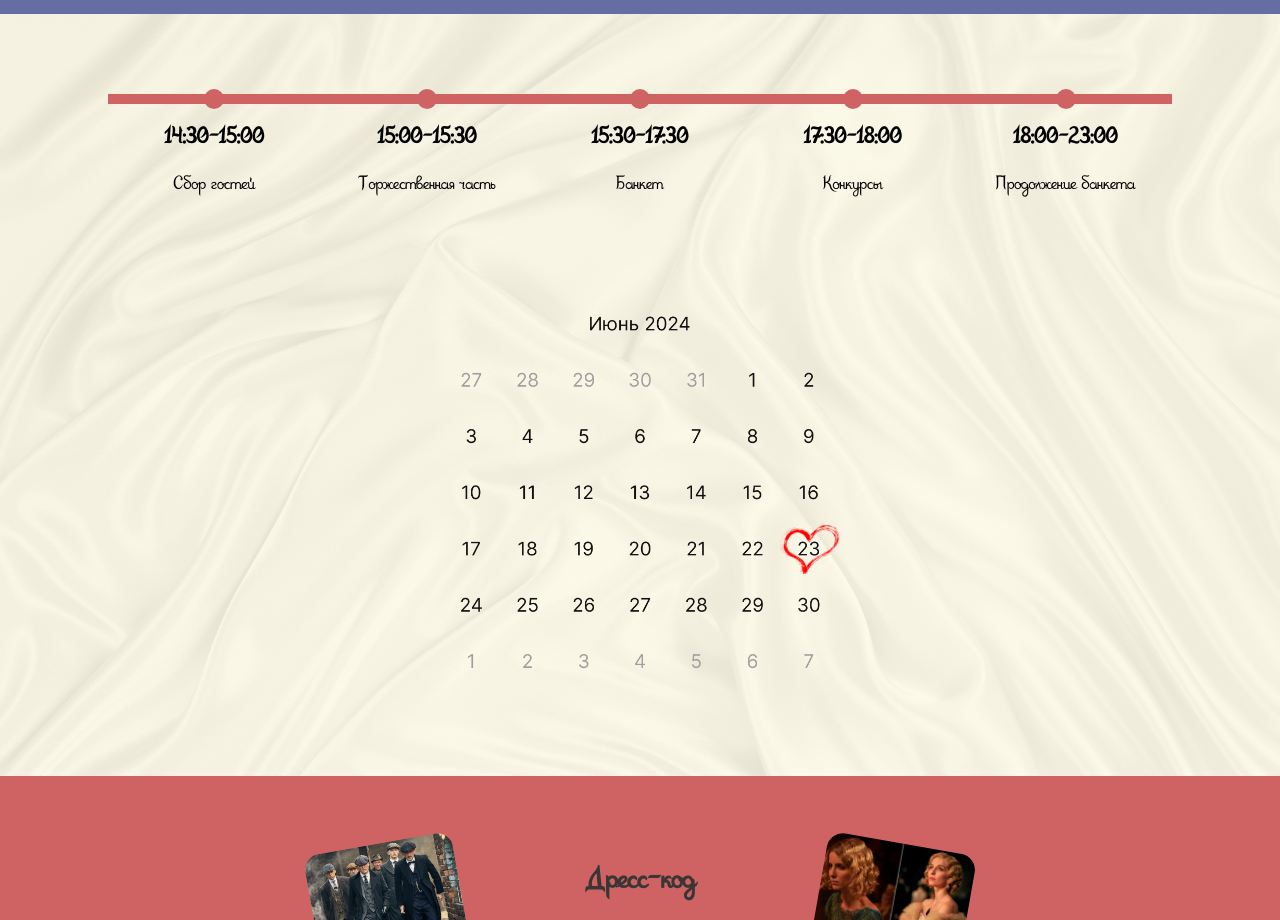
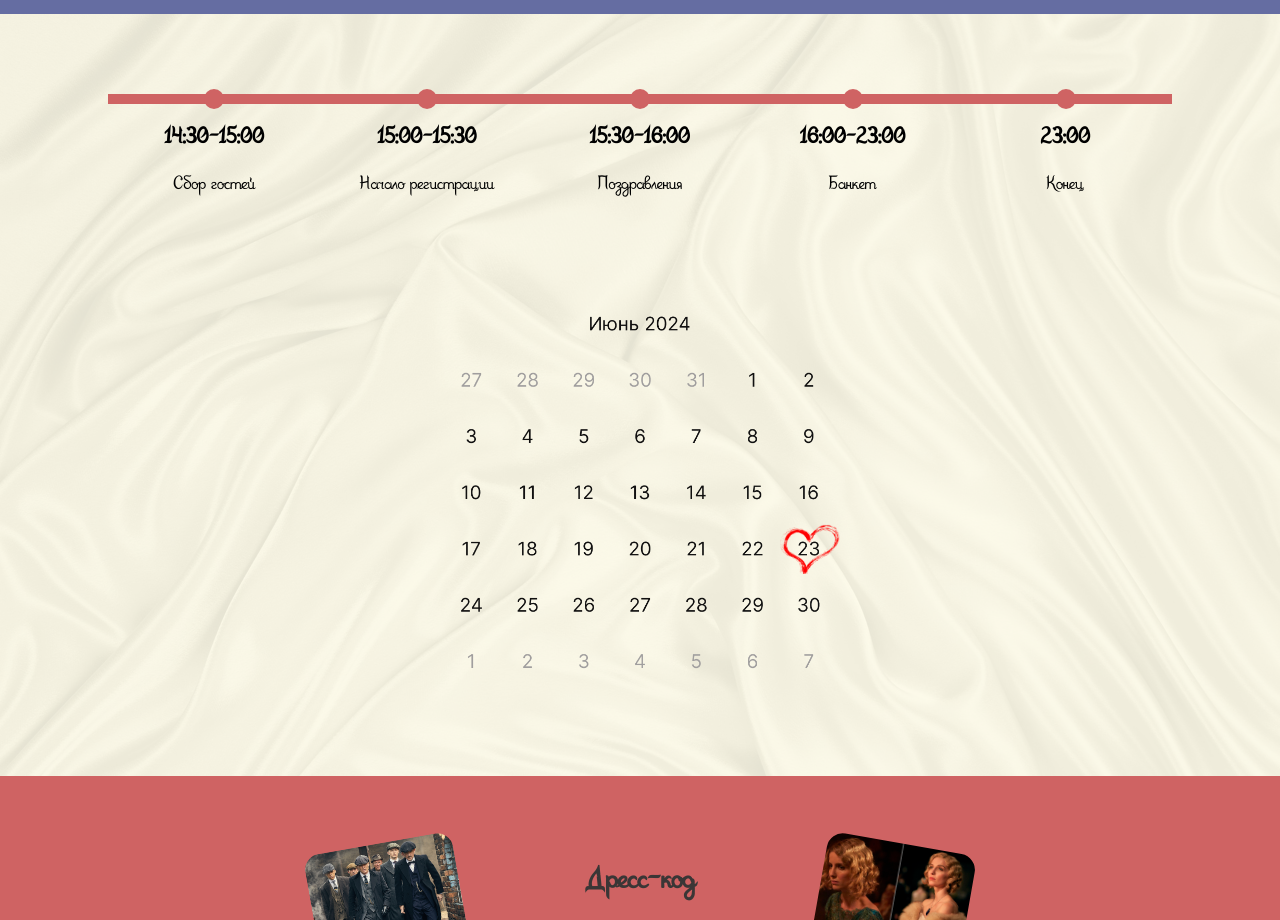
Before and after one commit to PblCbGomel/weddingInvite, a plain HTML site: page index.html in a window 1280 px wide. Shown: the part 800-1720 px from the top of the page. Drawn offline with Linux system fonts and the light colour scheme.

Commit message:
refactor: text

```diff
--- a/index.html
+++ b/index.html
@@ -83,19 +83,19 @@
         </div>
         <div class="block">
           <h3>15:00-15:30</h3>
-          <p>Торжественная часть</p>
+          <p>Начало регистрации</p>
         </div>
         <div class="block">
-          <h3>15:30-17:30</h3>
+          <h3>15:30-16:00</h3>
+          <p>Поздравления</p>
+        </div>
+        <div class="block">
+          <h3>16:00-23:00</h3>
           <p>Банкет</p>
         </div>
         <div class="block">
-          <h3>17:30-18:00</h3>
-          <p>Конкурсы</p>
-        </div>
-        <div class="block">
-          <h3>18:00-23:00</h3>
-          <p>Продолжение банкета</p>
+          <h3>23:00</h3>
+          <p>Конец</p>
         </div>
       </div>
       <div class="calendar">
```
